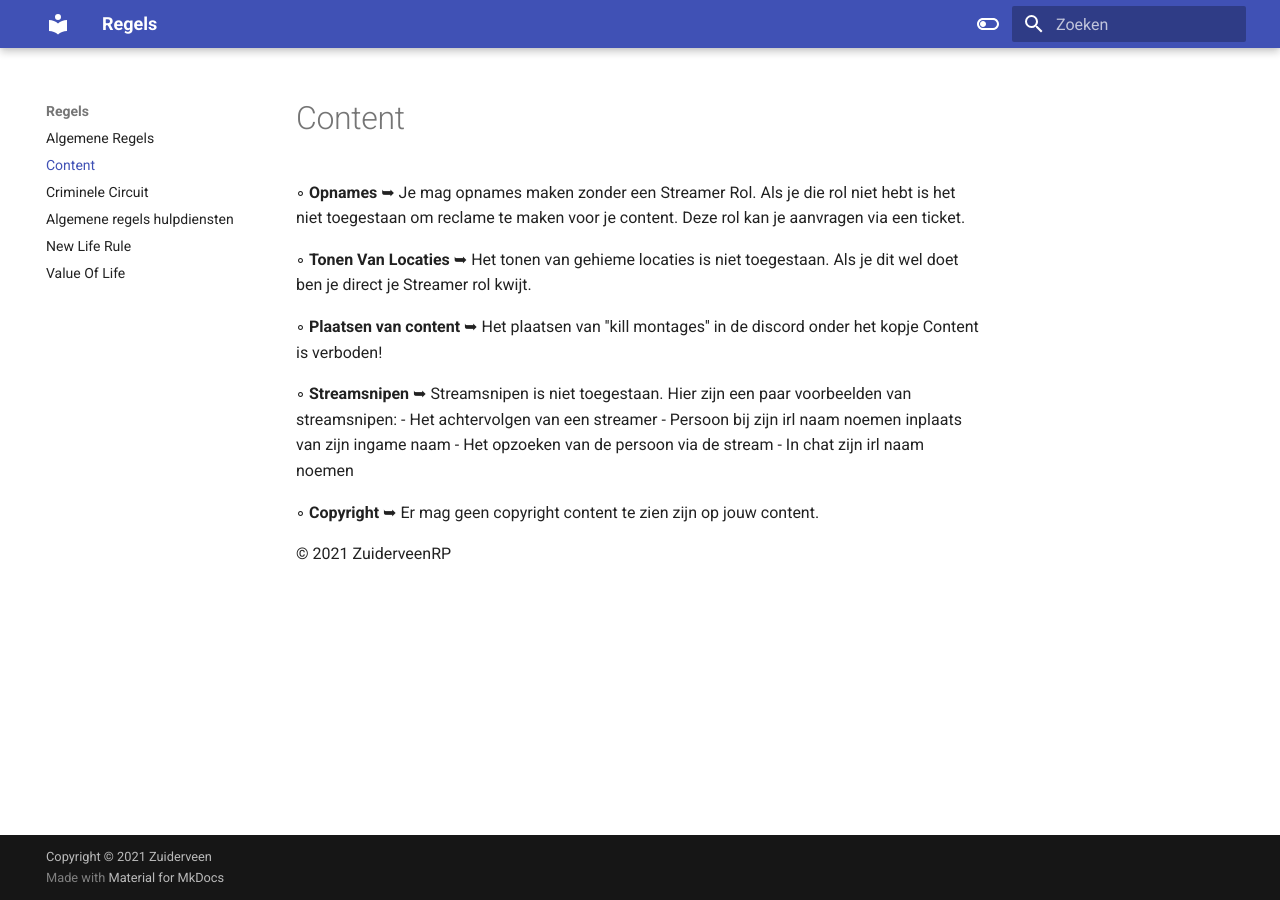
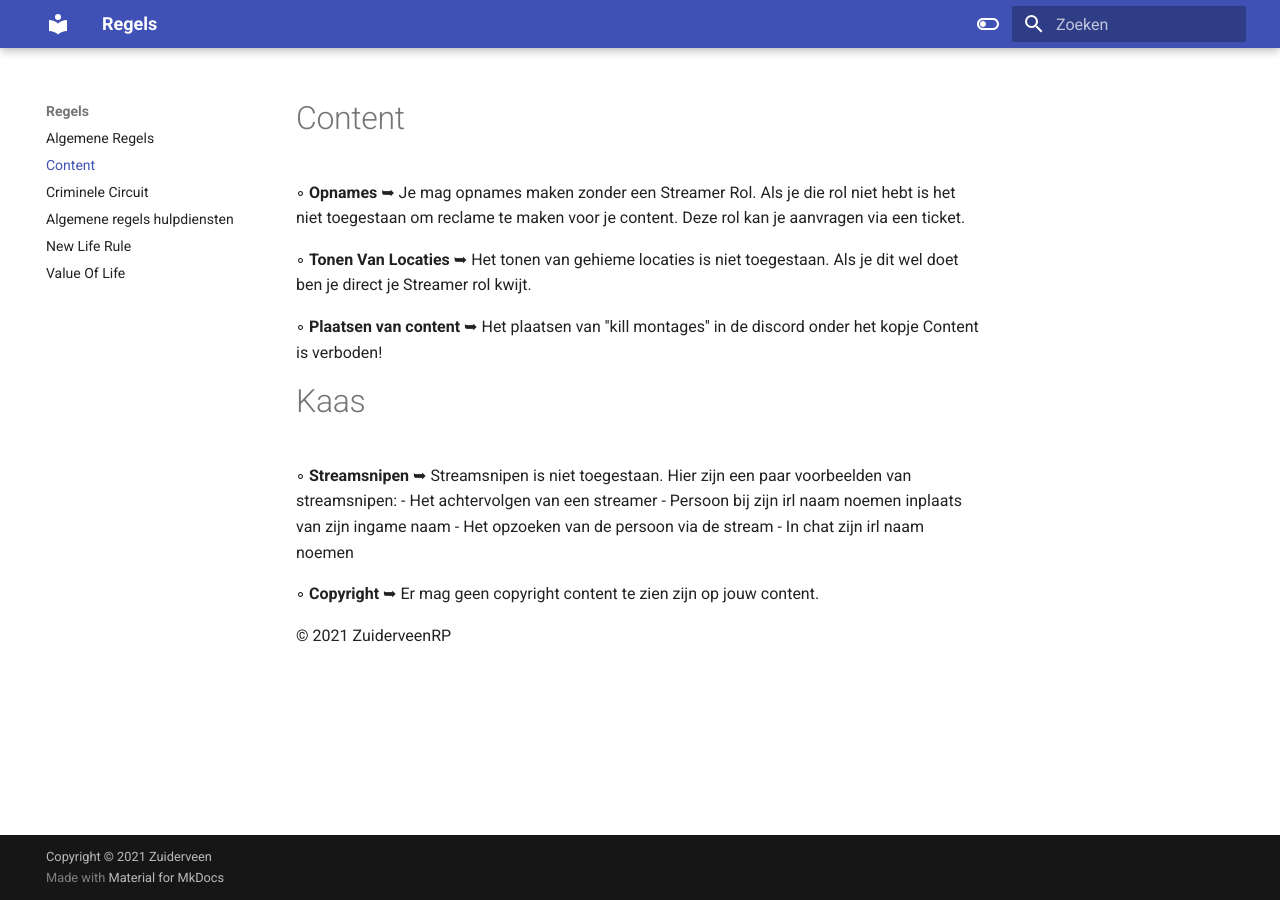
Before and after one commit to CappaWappa/Regels, an MkDocs documentation site: the page built from docs/content.md, in a window 1280 px wide. Built offline with MkDocs 1.6.1 and Material for MkDocs 9.7.7, drawn with Linux system fonts in a browser that asks for light colours.

Commit message:
Update content.md

```diff
--- a/docs/content.md
+++ b/docs/content.md
@@ -6,7 +6,7 @@
 
 ◦ <b>Plaatsen van content</b> ➥ Het plaatsen van ''kill montages'' in de discord onder het kopje Content is verboden!</br>
 
-<Kaas>
+<h1>Kaas</h1>
 
 ◦ <b>Streamsnipen</b> ➥ Streamsnipen is niet toegestaan. Hier zijn een paar voorbeelden van streamsnipen:
 - Het achtervolgen van een streamer
```
